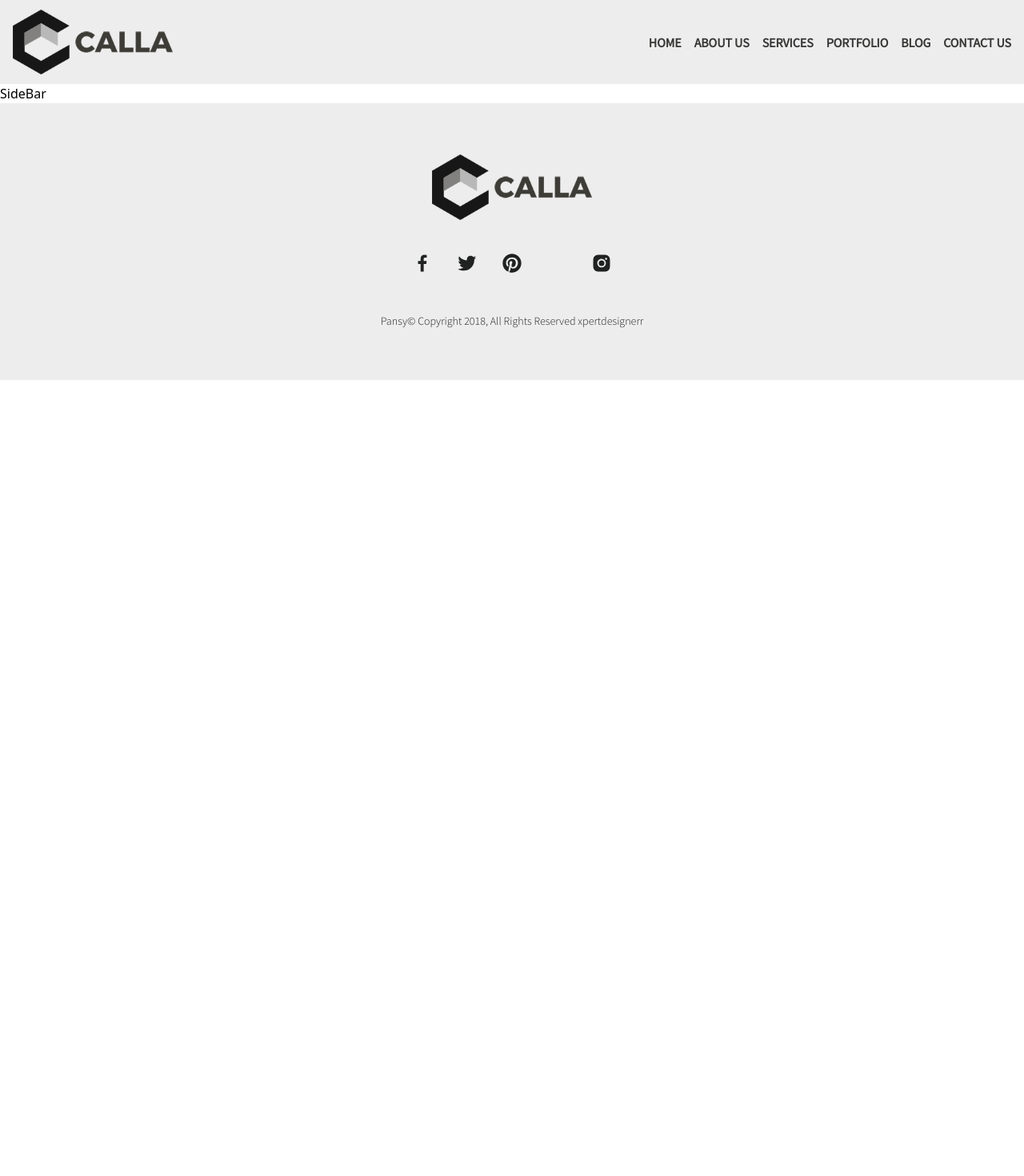
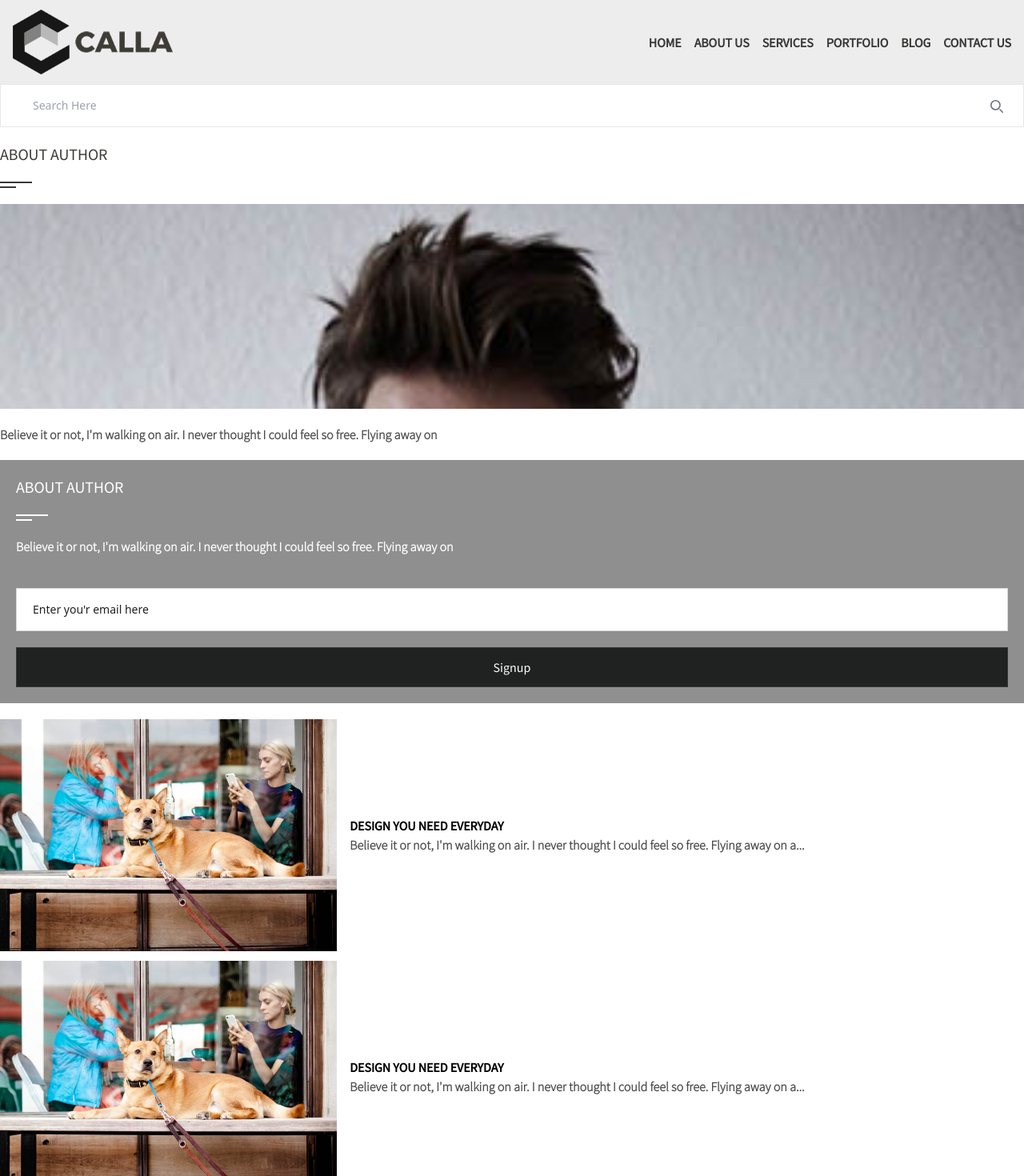
Before and after one commit to mufaqar/pansy, a Next.js app: page /components/sidebar in a window 1280 px wide. Shown: the top 1470 px of the page at 80% size. Before the commit the page ends 800 px from the top, so only its background shows below. Built offline with nearby package versions, Linux system fonts and the light colour scheme; some icons are missing.

Commit message:
sidebar updated

```diff
--- /dev/null
+++ b/pages/components/author-box.js
@@ -0,0 +1,13 @@
+import Image from 'next/image'
+import React from 'react'
+
+export default function AuthorBox() {
+    return (
+        <div>
+            <Image src="/images/team/2.jpg" alt='team' width={100} height={70} className='w-full max-h-64 object-cover object-top' />
+            <p className='text-base font-bold text-txt_clr/80 mt-5'>
+                Believe it or not, I'm walking on air. I never thought I could feel so free. Flying away on
+            </p>
+        </div>
+    )
+}
--- /dev/null
+++ b/pages/components/recent-post.js
@@ -0,0 +1,21 @@
+import Image from 'next/image'
+import Link from 'next/link'
+import React from 'react'
+
+export default function Recent_Post({ img, title, content }) {
+    return (
+        <div className='flex gap-4 items-center'>
+            <div className='w-1/3'>
+                <Image src={img} alt='team' width={100} height={70} className='w-full h-full' />
+            </div>
+            <div className='w-2/3'>
+                <Link href="#" className='text-base font-bold '>
+                    {title}
+                </Link>
+                <p className='text-base font-bold text-txt_clr/80'>
+                    {content}
+                </p>
+            </div>
+        </div>
+    )
+}
--- /dev/null
+++ b/pages/components/search.js
@@ -0,0 +1,17 @@
+import React from 'react'
+
+export default function SearchForm() {
+    return (
+        <form>
+            <label for="search" class="mb-2 text-sm font-medium text-gray-900 sr-only">Search</label>
+            <div class="relative">
+                <input type="search" id="search" class="block w-full p-4 pl-10 text-sm text-gray-900 border" placeholder="Search Here" required />
+                <button type="submit" class="text-white absolute right-2.5 bottom-2.5 font-medium rounded-lg text-sm px-4 py-2">
+                    <svg class="w-4 h-4 text-gray-500" aria-hidden="true" xmlns="http://www.w3.org/2000/svg" fill="none" viewBox="0 0 20 20">
+                        <path stroke="currentColor" strokeLinecap="round" strokeLinejoin="round" strokeWidth="2" d="m19 19-4-4m0-7A7 7 0 1 1 1 8a7 7 0 0 1 14 0Z" />
+                    </svg>
+                </button>
+            </div>
+        </form>
+    )
+}
--- a/pages/components/sidebar.js
+++ b/pages/components/sidebar.js
@@ -1,7 +1,45 @@
 import React from 'react'
+import Recent_Post from './recent-post'
+import SearchForm from './search'
+import AuthorBox from './author-box'
+import SignForm from './signup'
 
 export default function SideBar() {
-  return (
-    <div>SideBar</div>
-  )
+    return (
+        <div>
+            <div className='mb-5'>
+                <SearchForm />
+            </div>
+            <div className='mb-5'>
+                <div className="mb-5">
+                    <h2 className='text-xl font-medium text-title_clr uppercase mb-5'>
+                        About Author
+                    </h2>
+                    <div className="w-10 h-[2px] bg-primary"></div>
+                    <div className="w-5 h-[2px] bg-primary mt-1"></div>
+                </div>
+                <AuthorBox />
+            </div>
+            <div className='mb-5'>
+                <SignForm />
+            </div>
+            <div className='grid gap-3'>
+                <Recent_Post
+                    title="DESIGN YOU NEED EVERYDAY"
+                    img="/images/blog/2-column/2.jpg"
+                    content="Believe it or not, I'm walking on air. I never thought I could feel so free. Flying away on a..."
+                />
+                <Recent_Post
+                    title="DESIGN YOU NEED EVERYDAY"
+                    img="/images/blog/2-column/2.jpg"
+                    content="Believe it or not, I'm walking on air. I never thought I could feel so free. Flying away on a..."
+                />
+                <Recent_Post
+                    title="DESIGN YOU NEED EVERYDAY"
+                    img="/images/blog/2-column/2.jpg"
+                    content="Believe it or not, I'm walking on air. I never thought I could feel so free. Flying away on a..."
+                />
+            </div>
+        </div>
+    )
 }
--- /dev/null
+++ b/pages/components/signup.js
@@ -0,0 +1,27 @@
+import React from 'react'
+
+export default function SignForm() {
+    return (
+        <form className='grid gap-5 bg-txt_clr/50 p-5'>
+            <div className="mb-5">
+                <h2 className='text-xl font-medium text-white uppercase mb-5'>
+                    About Author
+                </h2>
+                <div className="w-10 h-[2px] bg-white"></div>
+                <div className="w-5 h-[2px] bg-white mt-1"></div>
+                <p className='text-base font-bold text-white mt-5'>
+                Believe it or not, I'm walking on air. I never thought I could feel so free. Flying away on
+            </p>
+            </div>
+            <div className="w-full">
+                <label htmlFor="email" className="hidden mb-2">Email</label>
+                <input className={`px-5 py-4 text-sm font-medium bg-white placeholder:text-txt_clr text-txt_clr focus:outline-none w-full border border-primary/20`} placeholder="Enter you'r email here" type="email" id="email" />
+            </div>
+            <div className=''>
+                <button type='submit' className="text-base font-medium px-10 py-3 border-primary border bg-txt_clr text-white hover:bg-transparent hover:text-white w-full">
+                    Signup
+                </button>
+            </div>
+        </form>
+    )
+}
```
